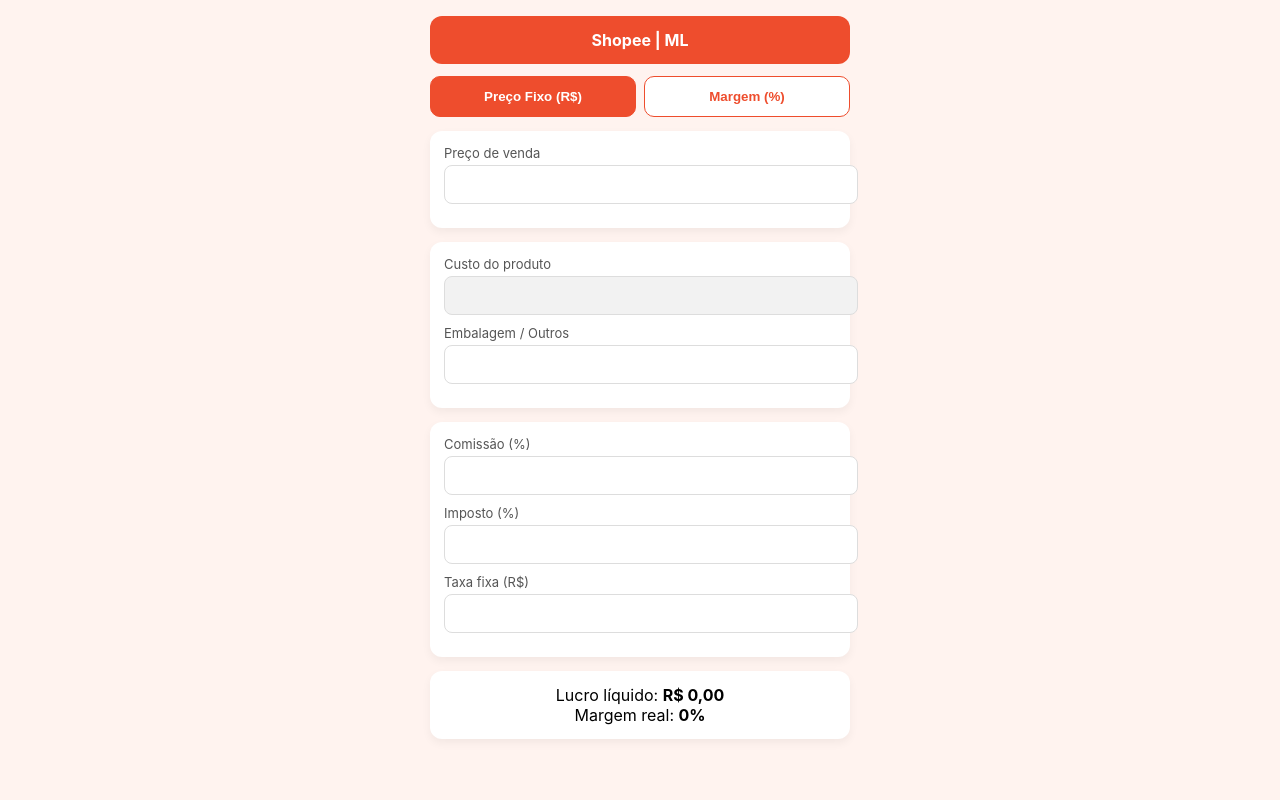
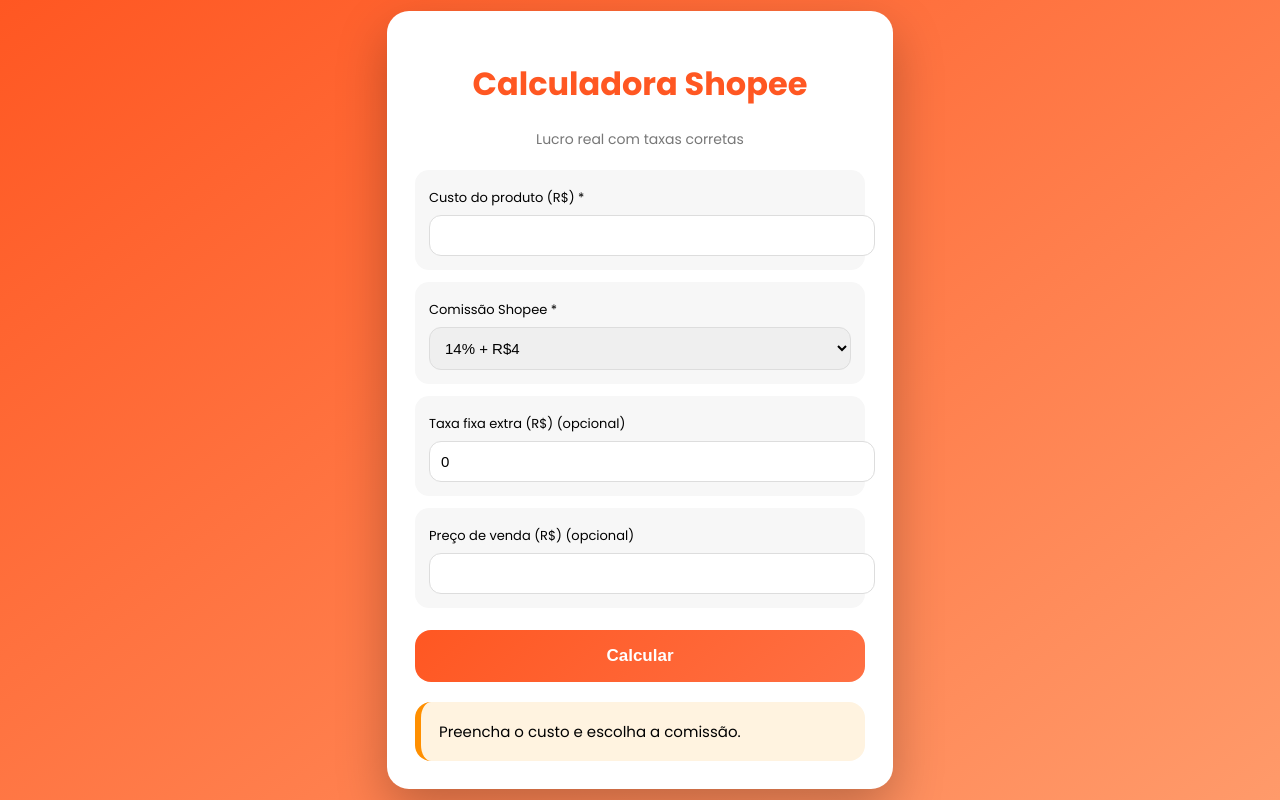
Before and after one commit to rafaelramosn1-bot/calculadora-shopee, a plain HTML site: page index.html in a window 1280 px wide. Drawn offline with Linux system fonts and the light colour scheme.

Commit message:
Refactor HTML structure and styles for calculator

```diff
--- a/index.html
+++ b/index.html
@@ -3,240 +3,157 @@
 <head>
 <meta charset="UTF-8">
 <meta name="viewport" content="width=device-width, initial-scale=1.0">
-<title>Calculadora Shopee | ML</title>
+<title>Calculadora Shopee</title>
 
 <style>
-:root{
-  --laranja:#ee4d2d;
-  --laranja-claro:#fff3ef;
-  --azul:#2b6cff;
-  --verde:#2ecc71;
-  --vermelho:#e74c3c;
-}
+@import url('https://fonts.googleapis.com/css2?family=Poppins:wght@400;600;700&display=swap');
 
 body{
+    font-family:Poppins,sans-serif;
+    background:linear-gradient(145deg,#ff5722,#ff9a6a);
+    min-height:100vh;
+    display:flex;
+    justify-content:center;
+    align-items:center;
     margin:0;
-  font-family:-apple-system,BlinkMacSystemFont,"Segoe UI",Roboto,sans-serif;
-  background:var(--laranja-claro);
 }
-
-.app{
-  max-width:420px;
-  margin:auto;
-  padding:16px;
+.container{
+    background:#fff;
+    width:100%;
+    max-width:450px;
+    padding:28px;
+    border-radius:22px;
+    box-shadow:0 20px 50px rgba(0,0,0,.25);
 }
-
-.header{
-  background:var(--laranja);
-  color:#fff;
+h1{
+    text-align:center;
+    color:#ff5722;
+}
+.subtitle{
+    text-align:center;
+    color:#777;
+    font-size:14px;
+    margin-bottom:20px;
+}
+.card{
+    background:#f7f7f7;
     padding:14px;
-  border-radius:12px;
-  text-align:center;
-  font-weight:bold;
+    border-radius:14px;
     margin-bottom:12px;
 }
-
-.toggle{
-  display:flex;
-  gap:8px;
-  margin-bottom:14px;
-}
-
-.toggle button{
-  flex:1;
-  padding:12px;
-  border-radius:10px;
-  border:1px solid var(--laranja);
-  background:#fff;
-  color:var(--laranja);
-  font-weight:bold;
-  cursor:pointer;
-}
-
-.toggle button.active{
-  background:var(--laranja);
-  color:#fff;
-}
-
-.card{
-  background:#fff;
-  border-radius:12px;
-  padding:14px;
-  margin-bottom:14px;
-  box-shadow:0 4px 10px rgba(0,0,0,.05);
-}
-
 label{
     font-size:13px;
-  color:#555;
-  display:block;
-  margin-bottom:4px;
 }
-
-input{
+input, select{
     width:100%;
-  padding:10px;
-  border-radius:8px;
+    padding:11px;
+    margin-top:6px;
+    border-radius:12px;
     border:1px solid #ddd;
     font-size:15px;
-  margin-bottom:10px;
 }
-
-input:disabled{
-  background:#f2f2f2;
-  color:#999;
+button{
+    width:100%;
+    padding:16px;
+    margin-top:10px;
+    background:linear-gradient(135deg,#ff5722,#ff7043);
+    border:none;
+    border-radius:16px;
+    color:#fff;
+    font-size:17px;
+    font-weight:700;
 }
-
-.resultado{
-  text-align:center;
+.result{
+    margin-top:20px;
+    padding:18px;
+    border-radius:16px;
+    font-size:15px;
 }
-
-.preco{
-  font-size:26px;
-  font-weight:bold;
-  color:var(--azul);
-  margin:8px 0;
-}
-
-.status.ok{color:var(--verde);font-weight:bold;}
-.status.bad{color:var(--vermelho);font-weight:bold;}
+.good{background:#e8f5e9;border-left:6px solid #2e7d32;}
+.bad{background:#fdecea;border-left:6px solid #c62828;}
+.neutral{background:#fff3e0;border-left:6px solid #ff8f00;}
 </style>
 </head>
 
 <body>
-<div class="app">
+<div class="container">
+<h1>Calculadora Shopee</h1>
+<div class="subtitle">Lucro real com taxas corretas</div>
 
-  <!-- Plataforma -->
-  <div class="header">Shopee | ML</div>
-
-  <!-- Tipo de cálculo -->
-  <div class="toggle">
-    <button id="btnPreco" class="active">Preço Fixo (R$)</button>
-    <button id="btnMargem">Margem (%)</button>
+<div class="card">
+<label>Custo do produto (R$) *</label>
+<input type="number" id="custo">
 </div>
 
-  <!-- Preço ou Margem -->
 <div class="card">
-    <div id="campoPreco">
-      <label>Preço de venda</label>
+<label>Comissão Shopee *</label>
+<select id="comissaoTipo">
+<option value="14">14% + R$4</option>
+<option value="20">20% + R$4</option>
+</select>
+</div>
+
+<div class="card">
+<label>Taxa fixa extra (R$) (opcional)</label>
+<input type="number" id="taxaExtra" value="0">
+</div>
+
+<div class="card">
+<label>Preço de venda (R$) (opcional)</label>
 <input type="number" id="precoVenda">
 </div>
 
-    <div id="campoMargem" style="display:none">
-      <label>Margem desejada (%)</label>
-      <input type="number" id="margem">
+<button onclick="calcular()">Calcular</button>
+
+<div id="resultado" class="result neutral">
+Preencha o custo e escolha a comissão.
 </div>
 </div>
 
-  <!-- Custos -->
-  <div class="card">
-    <label>Custo do produto</label>
-    <input type="number" id="custoProduto" disabled>
+<script>
+function calcular(){
+    let custo = parseFloat(custoInput = document.getElementById("custo").value);
+    let preco = parseFloat(document.getElementById("precoVenda").value) || 0;
+    let taxaExtra = parseFloat(document.getElementById("taxaExtra").value) || 0;
+    let comissaoPercent = parseFloat(document.getElementById("comissaoTipo").value);
+    let taxaShopeeFixa = 4;
+    let res = document.getElementById("resultado");
 
-    <label>Embalagem / Outros</label>
-    <input type="number" id="embalagem">
-  </div>
-
-  <!-- Taxas -->
-  <div class="card">
-    <label>Comissão (%)</label>
-    <input type="number" id="comissao">
-
-    <label>Imposto (%)</label>
-    <input type="number" id="imposto">
-
-    <label>Taxa fixa (R$)</label>
-    <input type="number" id="taxaFixa">
-  </div>
-
-  <!-- Resultado -->
-  <div class="card resultado">
-    <div id="precoSugeridoBox" style="display:none">
-      <div>Preço sugerido</div>
-      <div class="preco" id="precoSugerido">R$ 0,00</div>
-    </div>
-
-    <div>Lucro líquido: <strong id="lucro">R$ 0,00</strong></div>
-    <div>Margem real: <strong id="margemReal">0%</strong></div>
-    <div class="status" id="status"></div>
-  </div>
-
-</div>
-
-<script>
-const btnPreco = document.getElementById("btnPreco");
-const btnMargem = document.getElementById("btnMargem");
-
-const campoPreco = document.getElementById("campoPreco");
-const campoMargem = document.getElementById("campoMargem");
-const precoBox = document.getElementById("precoSugeridoBox");
-
-btnPreco.onclick = () => {
-  btnPreco.classList.add("active");
-  btnMargem.classList.remove("active");
-
-  campoPreco.style.display="block";
-  campoMargem.style.display="none";
-  precoBox.style.display="none";
-
-  document.getElementById("custoProduto").disabled = true;
-  document.getElementById("precoVenda").disabled = false;
-};
-
-btnMargem.onclick = () => {
-  btnMargem.classList.add("active");
-  btnPreco.classList.remove("active");
-
-  campoMargem.style.display="block";
-  campoPreco.style.display="none";
-  precoBox.style.display="block";
-
-  document.getElementById("precoVenda").disabled = true;
-  document.getElementById("custoProduto").disabled = false;
-};
-
-document.querySelectorAll("input").forEach(i=>{
-  i.addEventListener("input", calcular);
-});
-
-function calcular(){
-  const precoVenda = +precoVendaInput.value || 0;
+    if(!custo){
+        res.className="result neutral";
+        res.innerText="Informe o custo do produto.";
+        return;
     }
 
-function calcular(){
-  const custoProduto = +document.getElementById("custoProduto").value || 0;
-  const embalagem = +document.getElementById("embalagem").value || 0;
-  const taxaFixa = +document.getElementById("taxaFixa").value || 0;
+    if(preco > 0){
+        let comissaoShopee = (preco * (comissaoPercent/100)) + taxaShopeeFixa;
+        let custoTotal = custo + comissaoShopee + taxaExtra;
+        let lucro = preco - custoTotal;
+        let margem = (lucro / preco) * 100;
 
-  const comissao = (+document.getElementById("comissao").value || 0)/100;
-  const imposto = (+document.getElementById("imposto").value || 0)/100;
-
-  let preco = 0;
-
-  if(btnMargem.classList.contains("active")){
-    const margem = (+document.getElementById("margem").value || 0)/100;
-    preco = (custoProduto + embalagem + taxaFixa) / (1 - comissao - imposto - margem);
-    document.getElementById("precoSugerido").innerText = "R$ " + preco.toFixed(2);
+        if(margem >= 20){
+            res.className="result good";
+            res.innerHTML=`
+            🟢 <strong>Margem saudável</strong><br><br>
+            💼 Shopee fica com: <strong>R$ ${comissaoShopee.toFixed(2)}</strong><br>
+            📦 Custo total: <strong>R$ ${custoTotal.toFixed(2)}</strong><br>
+            🔥 Lucro líquido: <strong>R$ ${lucro.toFixed(2)}</strong><br>
+            📊 Margem: <strong>${margem.toFixed(2)}%</strong><br><br>
+            🏷️ Preço de venda já inclui custo + taxas + lucro
+            `;
         }else{
-    preco = +document.getElementById("precoVenda").value || 0;
+            res.className="result bad";
+            res.innerHTML=`
+            🔴 <strong>Margem NÃO saudável</strong><br><br>
+            💼 Shopee fica com: R$ ${comissaoShopee.toFixed(2)}<br>
+            📦 Custo total: R$ ${custoTotal.toFixed(2)}<br>
+            ⚠️ Lucro: R$ ${lucro.toFixed(2)}<br>
+            📊 Margem: ${margem.toFixed(2)}%
+            `;
         }
-
-  const valorComissao = preco * comissao;
-  const valorImposto = preco * imposto;
-
-  const lucro = preco - valorComissao - valorImposto - taxaFixa - embalagem - custoProduto;
-  const margemReal = preco>0 ? (lucro/preco)*100 : 0;
-
-  document.getElementById("lucro").innerText = "R$ " + lucro.toFixed(2);
-  document.getElementById("margemReal").innerText = margemReal.toFixed(2) + "%";
-
-  const status = document.getElementById("status");
-  if(margemReal>=20){
-    status.innerText="Margem saudável";
-    status.className="status ok";
     }else{
-    status.innerText="Margem não saudável";
-    status.className="status bad";
+        res.className="result neutral";
+        res.innerText="Informe um preço de venda para calcular lucro e margem.";
     }
 }
 </script>
```
Lines whose indentation alone changed are shown as unchanged.
